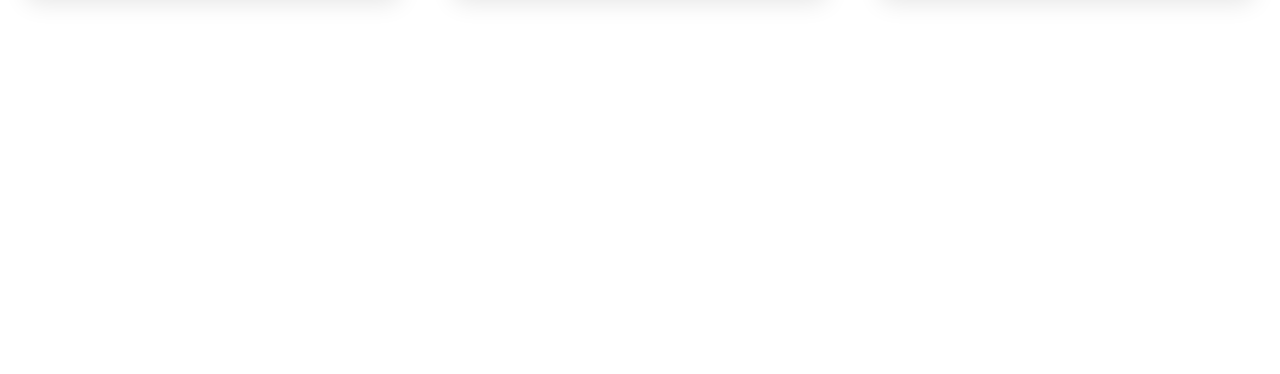
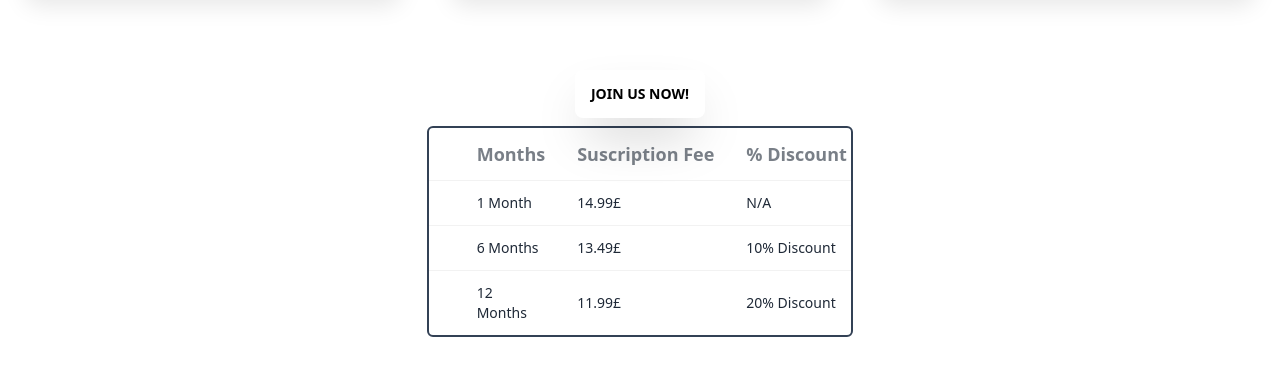
Before and after one commit to isaac238/ITSE_GROUP, a SvelteKit app: page / in a window 1280 px wide. Shown: the part 2192-2566 px from the top of the page. Before the commit the page ends 2260 px from the top, so only its background shows below. Built offline with nearby package versions, Linux system fonts and the light colour scheme.

Commit message:
Added subscription model and another join us now button

```diff
--- a/src/routes/+page.svelte
+++ b/src/routes/+page.svelte
@@ -42,7 +42,7 @@ Please do not use Vanilla CSS when creating this page, utility classes or tailwi
         Learn More About Us Below!
     </p>
     <div class="grid grid-cols-3 justify-items-center gap-y-12">
-        <div class="card w-96 bg-base-100 shadow-2xl">
+        <div class="card w-96 bg-base-100 border-2 border-slate-700 shadow-2xl">
             <figure><img src={card1} alt="Man doing a dumbbell bicep curl" /></figure>
             <div class="card-body">
             <h2 class="card-title">Weights!</h2>
@@ -66,7 +66,7 @@ Please do not use Vanilla CSS when creating this page, utility classes or tailwi
                 </div>
             </div>
         </div>
-        <div class="card w-96 bg-base-100 shadow-2xl">
+        <div class="card w-96 bg-base-100 border-2 border-slate-700 shadow-2xl">
             <figure><img src={card2} alt="Woman running on treadmill"/></figure>
             <div class="card-body">
             <h2 class="card-title">Cardio!</h2>
@@ -88,7 +88,7 @@ Please do not use Vanilla CSS when creating this page, utility classes or tailwi
                 </div>
             </div>
         </div>
-        <div class="card w-96 bg-base-100 shadow-xl">
+        <div class="card w-96 bg-base-100 border-2 border-slate-700 shadow-xl">
             <figure><img src={card3} alt="Woman working out with personal trainer"/></figure>
             <div class="card-body">
             <h2 class="card-title">Personal Trainers!</h2>
@@ -100,7 +100,7 @@ Please do not use Vanilla CSS when creating this page, utility classes or tailwi
             </p>
             </div>
         </div>
-        <div class="card w-96 bg-base-100 shadow-xl">
+        <div class="card w-96 bg-base-100 border-2 border-slate-700 shadow-xl">
             <figure><img src={card4} alt="Vegetables" /></figure>
             <div class="card-body">
             <h2 class="card-title">Meal Planning Made Easy!</h2>
@@ -113,7 +113,7 @@ Please do not use Vanilla CSS when creating this page, utility classes or tailwi
             </p>
             </div>
         </div>
-        <div class="card w-96 bg-base-100 shadow-xl">
+        <div class="card w-96 bg-base-100 border-2 border-slate-700 shadow-xl">
             <figure><img src={card5} alt="Chicken and vegetables"/></figure>
             <div class="card-body">
             <h2 class="card-title">Meal Tracking!</h2>
@@ -125,7 +125,7 @@ Please do not use Vanilla CSS when creating this page, utility classes or tailwi
             </p>
             </div>
         </div>
-        <div class="card w-96 bg-base-100 shadow-xl">
+        <div class="card w-96 bg-base-100 border-2 border-slate-700 shadow-xl">
             <figure><img src={card6} alt="Notebook"/></figure>
             <div class="card-body">
             <h2 class="card-title">Workout Tracking!</h2>
@@ -140,3 +140,41 @@ Please do not use Vanilla CSS when creating this page, utility classes or tailwi
         </div>
     </div>
 </div>
+<div class="flex justify-center">
+    <a href="/register"
+    class="btn bg-white mb-2 text-black hover:bg-black hover:text-white shadow-2xl border-none"
+    >Join Us Now!
+    </a>
+</div>
+<div class="overflow-x-auto mb-10 ml-auto mr-auto w-1/3 border-2 border-slate-700 rounded-md">
+    <table class="table">
+      <thead>
+        <tr>
+          <th></th>
+          <th class="text-lg">Months</th>
+          <th class="text-lg">Suscription Fee</th>
+          <th class="text-lg">% Discount</th>
+        </tr>
+      </thead>
+      <tbody>
+        <tr class="hover">
+          <th></th>
+          <td>1 Month</td>
+          <td>14.99£</td>
+          <td>N/A</td>
+        </tr>
+        <tr class="hover">
+          <th></th>
+          <td>6 Months</td>
+          <td>13.49£</td>
+          <td>10% Discount</td>
+        </tr>
+        <tr class="hover">
+          <th></th>
+          <td>12 Months</td>
+          <td>11.99£</td>
+          <td>20% Discount</td>
+        </tr>
+      </tbody>
+    </table>
+</div>
```
